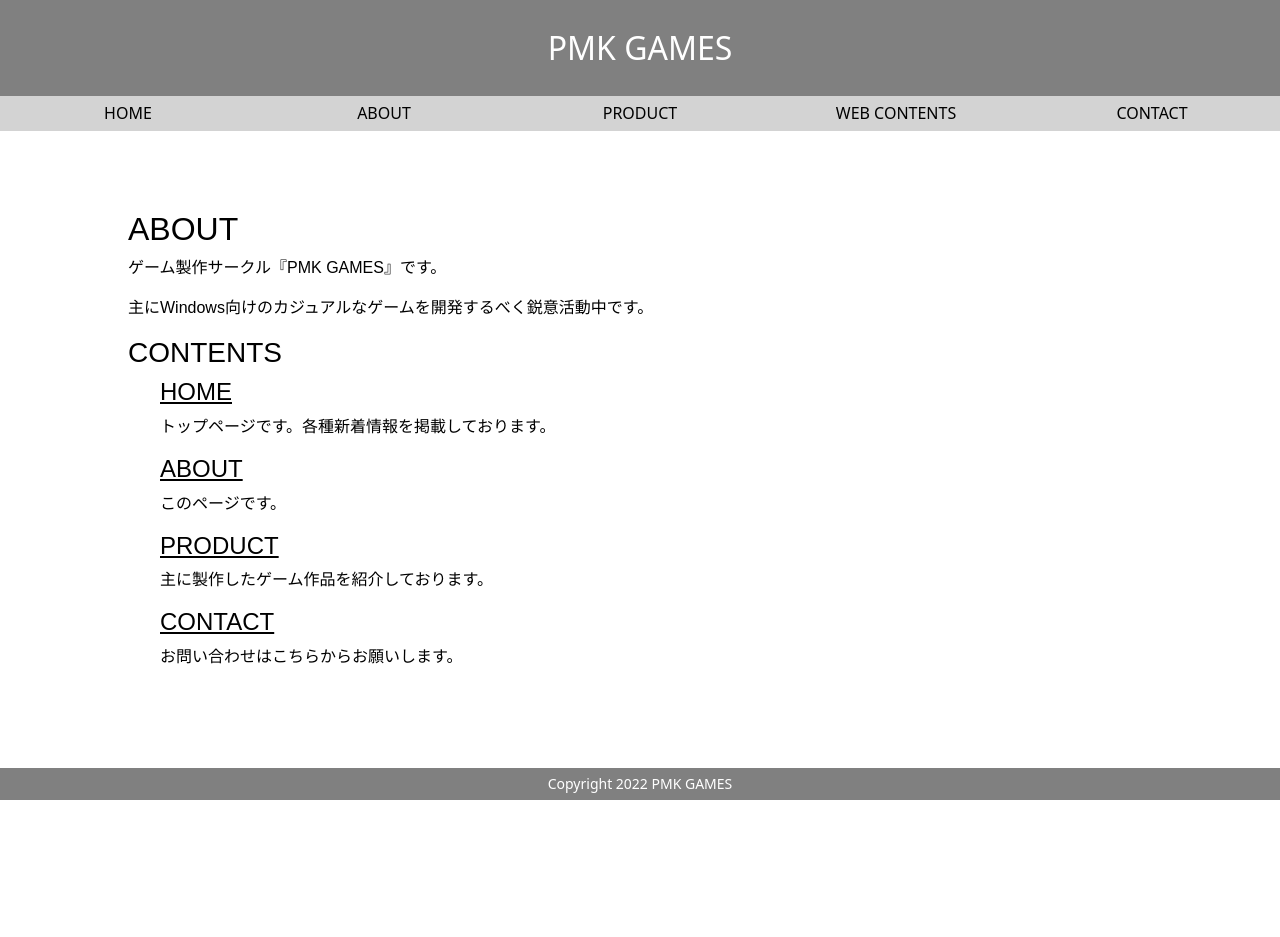
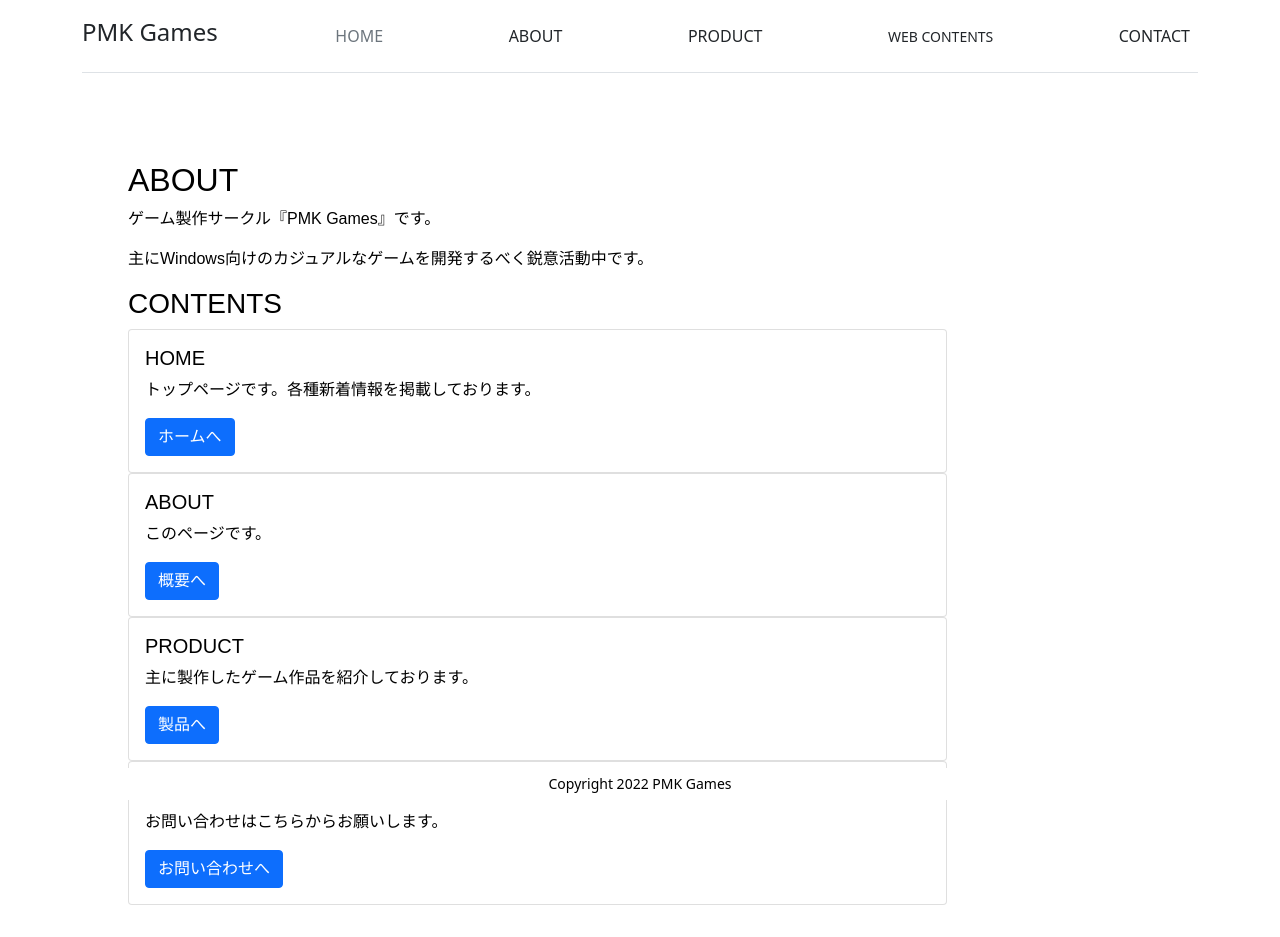
Before and after one commit to TakahiroKamura/my-first-website, a Next.js app: page /about in a window 1280 px wide. Before the commit the page ends 800 px from the top, so only its background shows below. Built offline with nearby package versions, Linux system fonts and the light colour scheme.

Commit message:
デザインの調整中

```diff
--- a/package.json
+++ b/package.json
@@ -11,6 +11,7 @@
     "bootstrap": "^5.1.3",
     "next": "12.0.10",
     "react": "17.0.2",
+    "react-bootstrap": "^2.3.1",
     "react-dom": "17.0.2",
     "sass": "^1.49.7"
   },
--- a/pages/about.tsx
+++ b/pages/about.tsx
@@ -1,37 +1,46 @@
 import type { NextPage } from 'next';
 import Header from './components/header';
 import Footer from './components/footer';
+import { Card, Button } from 'react-bootstrap';
+
+interface CardInfo {
+    title: string;
+    text: string;
+    button: string;
+}
 
 const About: NextPage = () => {
+    const cards: CardInfo[] = [
+        { title: 'HOME', text: 'トップページです。各種新着情報を掲載しております。', button: 'ホームへ' },
+        { title: 'ABOUT', text: 'このページです。', button: '概要へ' },
+        { title: 'PRODUCT', text: '主に製作したゲーム作品を紹介しております。', button: '製品へ' },
+        { title: 'CONTACT', text: 'お問い合わせはこちらからお願いします。', button: 'お問い合わせへ' },
+    ];
+
     return (
         <div>
-            <Header/>
-			<div className='main-body'>
-				<h2>ABOUT</h2>
-				<p>ゲーム製作サークル『PMK GAMES』です。</p>
+            <Header />
+            <div className='main-body'>
+                <h2>ABOUT</h2>
+                <p>ゲーム製作サークル『PMK Games』です。</p>
                 <p>主にWindows向けのカジュアルなゲームを開発するべく鋭意活動中です。</p>
                 <h3>CONTENTS</h3>
-                <ul className="about-contents">
-                    <li>
-                        <h4>HOME</h4>
-                        <p>トップページです。各種新着情報を掲載しております。</p>
-                    </li>
-                    <li>
-                        <h4>ABOUT</h4>
-                        <p>このページです。</p>
-                    </li>
-                    <li>
-                        <h4>PRODUCT</h4>
-                        <p>主に製作したゲーム作品を紹介しております。</p>
-                    </li>
-                    <li>
-                        <h4>CONTACT</h4>
-                        <p>お問い合わせはこちらからお願いします。</p>
-                    </li>
-                </ul>
-			</div>
-			<Footer/>
-        </div>
+                <div className="about-contents">
+                    {cards.map((card: CardInfo) => {
+                        return (
+                            <Card style={{ width: '80%' }}>
+                                <Card.Body>
+                                    <Card.Title>{card.title}</Card.Title>
+                                    <Card.Text>{card.text}</Card.Text>
+                                    <Button variant="primary">{card.button}</Button>
+                                </Card.Body>
+                            </Card>
+                        )
+                    })}
+                </div>
+            </div>
+            <Footer />
+        </div >
     );
 };
 
--- a/pages/components/footer.tsx
+++ b/pages/components/footer.tsx
@@ -1,9 +1,9 @@
 import type { NextPage } from 'next';
 
-const Footer: NextPage = ()=> {
+const Footer: NextPage = () => {
     return (
         <footer>
-            <small>Copyright 2022 PMK GAMES</small>
+            <small>Copyright 2022 PMK Games</small>
         </footer>
     );
 };
--- a/pages/components/header.tsx
+++ b/pages/components/header.tsx
@@ -1,30 +1,22 @@
 import type { NextPage } from 'next';
 import Head from 'next/head';
-import Link from 'next/link';
 
-const Header: NextPage = ()=> {
+const Header: NextPage = () => {
     return (
-        <div className="header-main">
+        <div className="container">
             <Head>
-                <meta charSet="utf-8"/>
-                <title>PMK GAMES オフィシャルサイト</title>
+                <meta charSet="utf-8" />
+                <title>PMK Games オフィシャルサイト</title>
             </Head>
-            <div className="site-title">
-                PMK GAMES
-            </div>
-            <div className="site-contents">
-                <ul>
-                    <li><Link href="/"><a>HOME</a></Link></li>
-                    <li><Link href="/about"><a>ABOUT</a></Link></li>
-                    <li><Link href="/product"><a>PRODUCT</a></Link></li>
-                    <li className="multi-contents"><Link href="#"><a>WEB CONTENTS</a></Link>
-                        <ul className="sub-contents">
-                            <li><Link href="/law"><a>LAW STUDY</a></Link></li>
-                            <li><Link href="/card"><a>CARD SEARCH</a></Link></li>
-                        </ul>
-                    </li>
-                    <li><Link href="/contact"><a>CONTACT</a></Link></li>
-			    </ul>
+            <div className="d-flex flex-wrap align-items-center justify-content-center justify-content-md-between py-3 mb-4 border-bottom">
+                <div>
+                    <h4>PMK Games</h4>
+                </div>
+                <a href="/" className="nav-link px-2 link-secondary">HOME</a>
+                <a href="/about" className="nav-link px-2 link-dark">ABOUT</a>
+                <a href="/product" className="nav-link px-2 link-dark">PRODUCT</a>
+                <a href="#" className="dropdown-header nav-link px-2 link-dark">WEB CONTENTS</a>
+                <a href="/contact" className="nav-link px-2 link-dark">CONTACT</a>
             </div>
         </div>
     );
--- a/pages/sent-contact.tsx
+++ b/pages/sent-contact.tsx
@@ -6,17 +6,17 @@ import Link from "next/link";
 const SentContact: NextPage = () => {
     return (
         <div>
-            <Header/>
+            <Header />
             <div className="main-body">
                 <h2>お問い合わを承りました</h2>
                 <p>いただいたお問い合わせを承りました。</p>
                 <p>返信にはしばしお時間をいただく場合、または内容によっては返信できない場合があることを予めご了承ください。</p>
-                <p>今後ともPMK GAMESをよろしくお願いいたします。</p>
+                <p>今後ともPMK Gamesをよろしくお願いいたします。</p>
                 <div>
                     <Link href="/"><a>ホームへ戻る</a></Link>
                 </div>
             </div>
-            <Footer/>
+            <Footer />
         </div>
     );
 };
--- a/styles/main.scss
+++ b/styles/main.scss
@@ -122,7 +122,7 @@ footer {
   bottom: 0;
   display: flex;
   justify-content: center;
-  color: white;
-  background-color: grey;
+  color: black;
+  background-color: white;
   padding-top: 5px;
 }
```
Also changed, not shown: pages/home.tsx (+27 -10 lines).
